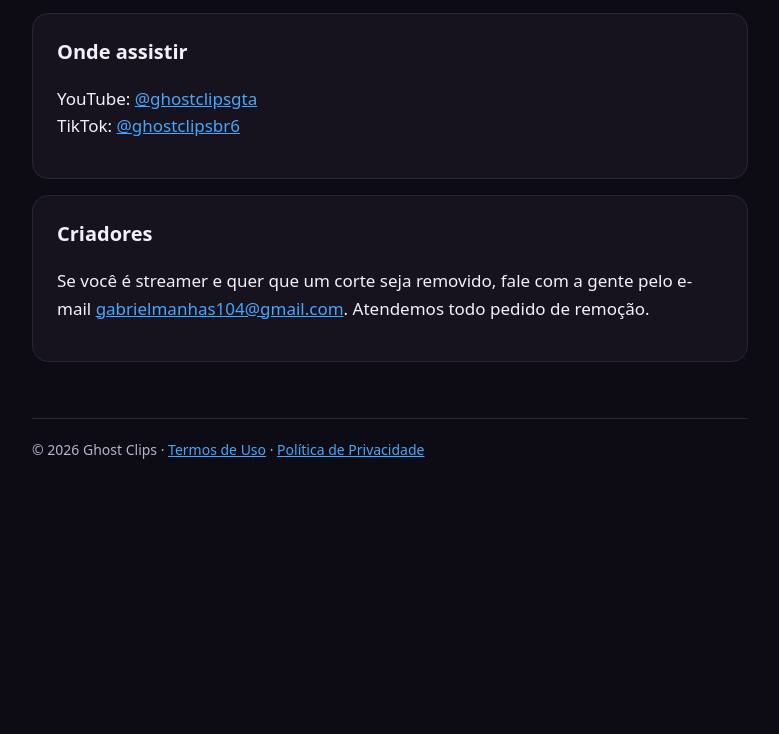
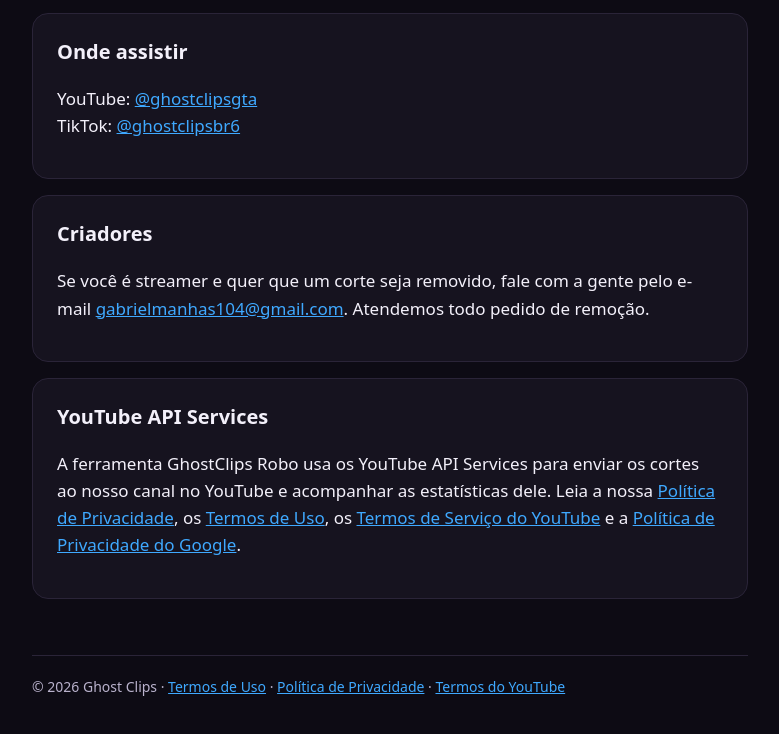
Before and after one commit to ArcMage003/ghostclips, a plain HTML site: page index.html in a window 1280 px wide. Shown: the part 726-1460 px from the top of the page, without its empty margins (250-1029 px from the left). Before the commit the page ends 1267 px from the top, so only its background shows below. Drawn offline with Linux system fonts and the light colour scheme.

Commit message:
Update index.html

```diff
--- a/index.html
+++ b/index.html
@@ -25,5 +25,8 @@ TikTok: <a href="https://www.tiktok.com/@ghostclipsbr6">@ghostclipsbr6</a></p></
 <div class="card"><h2>Criadores</h2>
 <p>Se você é streamer e quer que um corte seja removido, fale com a gente pelo e-mail <a href="mailto:gabrielmanhas104@gmail.com">gabrielmanhas104@gmail.com</a>. Atendemos todo pedido de remoção.</p></div>
 
-<footer>© 2026 Ghost Clips · <a href="termos.html">Termos de Uso</a> · <a href="privacidade.html">Política de Privacidade</a></footer>
+<div class="card"><h2>YouTube API Services</h2>
+<p>A ferramenta GhostClips Robo usa os YouTube API Services para enviar os cortes ao nosso canal no YouTube e acompanhar as estatísticas dele. Leia a nossa <a href="privacidade.html">Política de Privacidade</a>, os <a href="termos.html">Termos de Uso</a>, os <a href="https://www.youtube.com/t/terms">Termos de Serviço do YouTube</a> e a <a href="http://www.google.com/policies/privacy">Política de Privacidade do Google</a>.</p></div>
+
+<footer>© 2026 Ghost Clips · <a href="termos.html">Termos de Uso</a> · <a href="privacidade.html">Política de Privacidade</a> · <a href="https://www.youtube.com/t/terms">Termos do YouTube</a></footer>
 </main></body></html>
```
